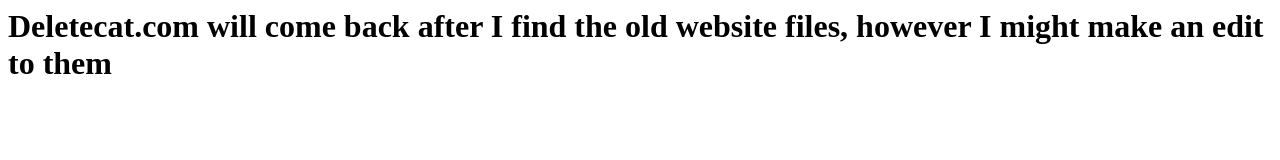
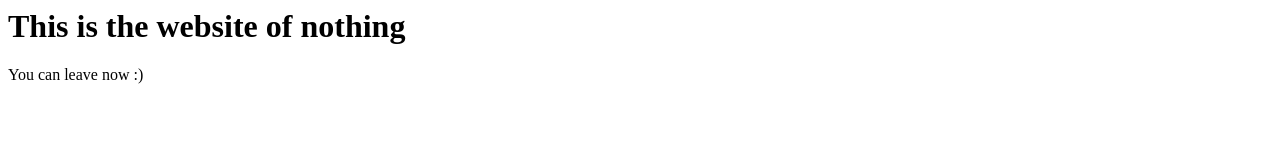
Before and after one commit to Deletecat/deletecat.github.io, a plain HTML site: page index.html in a window 1280 px wide. Drawn offline with Linux system fonts and the light colour scheme.

Commit message:
Update index.html

```diff
--- a/index.html
+++ b/index.html
@@ -1,8 +1,9 @@
 <html>
 <head>
-<title>This site will be temporarilly closed</title>
+  <title>Hi</title>
 </head>
 <body>
-<h1>Deletecat.com will come back after I find the old website files, however I might make an edit to them</h1>
+  <h1>This is the website of nothing</h1>
+  <p>You can leave now :)</p>
 </body>
 </html>
```
